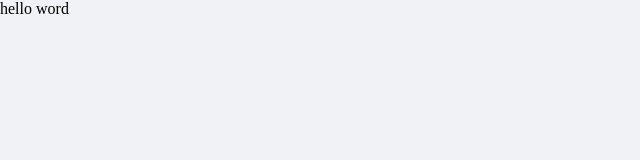
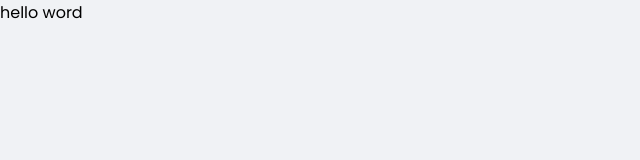
Before and after one commit to AlissonFredo/dt-money-rocketseat, a React (Create React App) app: page / in a window 1280 px wide. Shown: the top 160 px of the page, without its empty margins (0-640 px from the left). Built offline with nearby package versions, Linux system fonts and the light colour scheme.

Commit message:
adding google fonts

```diff
--- a/public/index.html
+++ b/public/index.html
@@ -1,8 +1,11 @@
 <!DOCTYPE html>
 <html lang="en">
   <head>
+    <link rel="preconnect" href="https://fonts.googleapis.com">
+    <link rel="preconnect" href="https://fonts.gstatic.com" crossorigin>
     <meta charset="utf-8" />
     <link rel="shortcut icon" href="favicon.png" type="image/png">
+    <link href="https://fonts.googleapis.com/css2?family=Poppins:wght@400;600&display=swap" rel="stylesheet">
     <title>dtmoney</title>
   </head>
   <body>
--- a/src/styles/global.ts
+++ b/src/styles/global.ts
@@ -30,6 +30,15 @@
         -webkit-font-smoothing: antialiased;
     }
 
+    body, input, textarea, button {
+        font-family: 'Poppins', sans-serif;
+        font-weight: 400;
+    }
+
+    h1, h2, h3, h4, h5, h6, strong {
+        font-weight: 600;
+    }
+
     button {
         cursor: pointer;
     }
```
